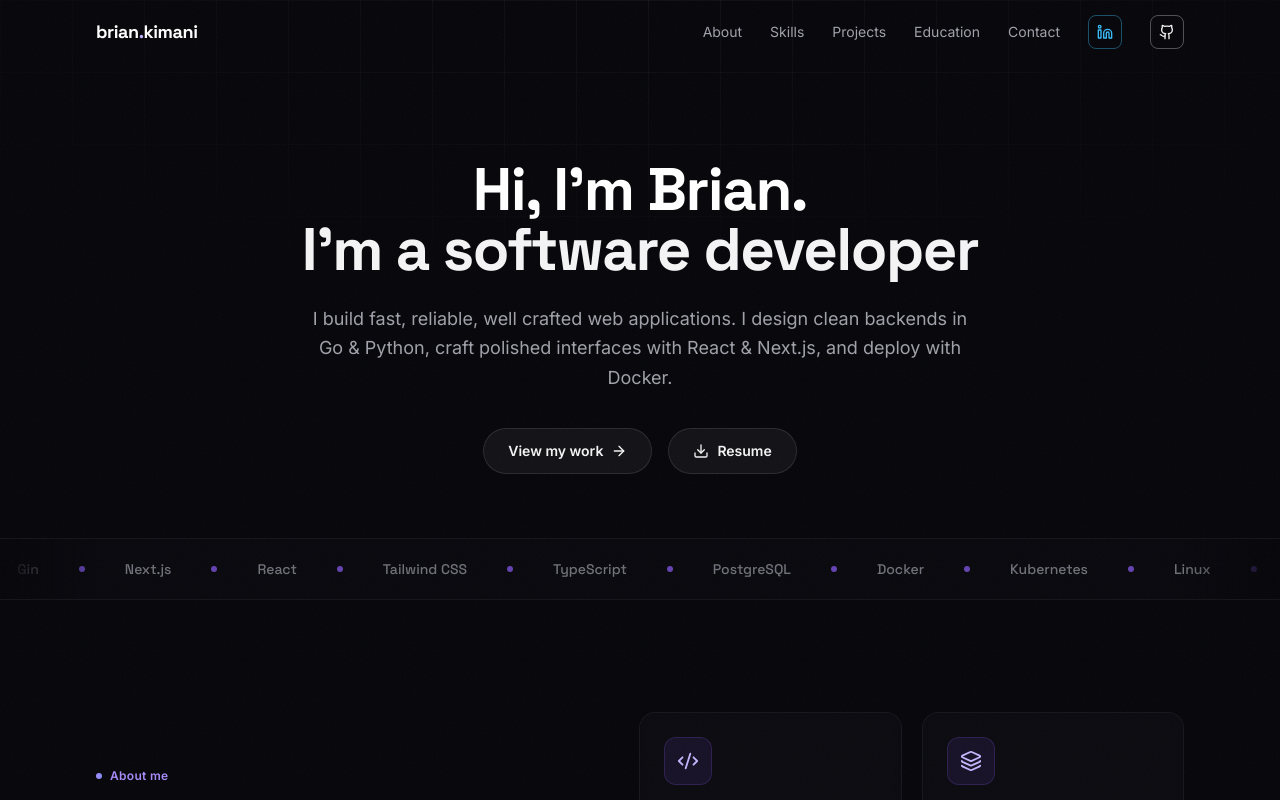
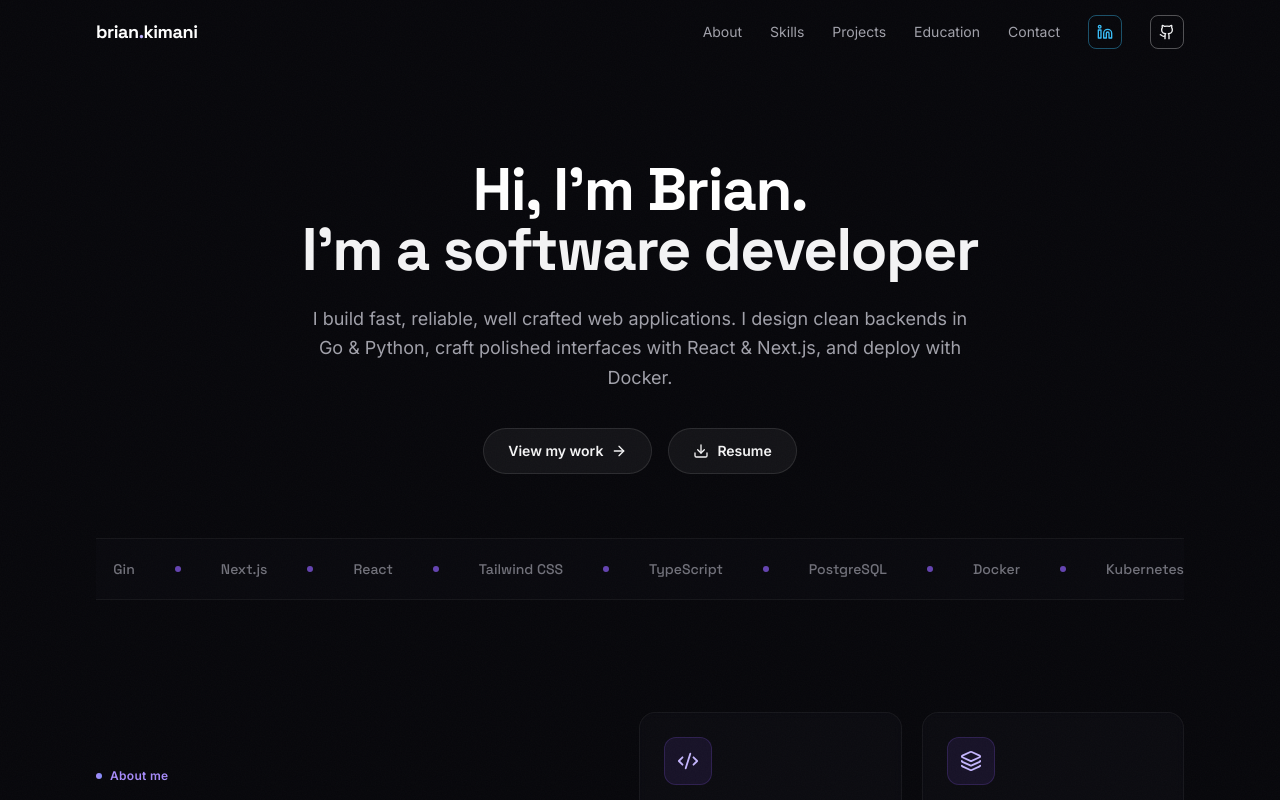
Before and after one commit to kimani-brian/Nportfolio, a React (Create React App) app: page / in a window 1280 px wide. Shown: the top 800 px of the page. Built offline with nearby package versions, Linux system fonts and the light colour scheme.

Commit message:
Refine hero and marquee: remove grid backdrop and edge fades, align marquee with content column

```diff
--- a/src/App.js
+++ b/src/App.js
@@ -272,11 +272,6 @@ function Navbar() {
 function Hero() {
   return (
     <section id="home" className="relative overflow-hidden pb-16 pt-32 md:pt-40">
-      {/* Subtle grid backdrop (no gradient glows) */}
-      <div className="pointer-events-none absolute inset-0">
-        <div className="bg-grid absolute inset-0 [mask-image:radial-gradient(ellipse_70%_60%_at_50%_0%,black,transparent)]" />
-      </div>
-
       <div className="container-x relative">
         <div className="mx-auto max-w-3xl text-center">
           <h1 className="font-display text-4xl font-bold leading-[1.1] tracking-tight text-white sm:text-6xl" data-reveal>
@@ -312,9 +307,8 @@ function Hero() {
 function TechMarquee() {
   const doubled = [...marqueeItems, ...marqueeItems];
   return (
-    <div className="relative border-y border-white/5 bg-surface/40 py-5" data-reveal>
-      <div className="pointer-events-none absolute inset-y-0 left-0 z-10 w-24 bg-gradient-to-r from-ink to-transparent" />
-      <div className="pointer-events-none absolute inset-y-0 right-0 z-10 w-24 bg-gradient-to-l from-ink to-transparent" />
+    <div className="container-x" data-reveal>
+      <div className="relative border-y border-white/5 bg-surface/40 py-5">
         <div className="flex overflow-hidden">
           <div className="flex shrink-0 animate-marquee items-center gap-10 pr-10">
             {doubled.map((item, i) => (
@@ -323,6 +317,7 @@ function TechMarquee() {
                 <span className="h-1.5 w-1.5 rounded-full bg-brand-500/70" />
               </span>
             ))}
+          </div>
         </div>
       </div>
     </div>
```
Also changed, not shown: 1 other file (tests, documents, lock files or other folders). Lines whose indentation alone changed are shown as unchanged.
